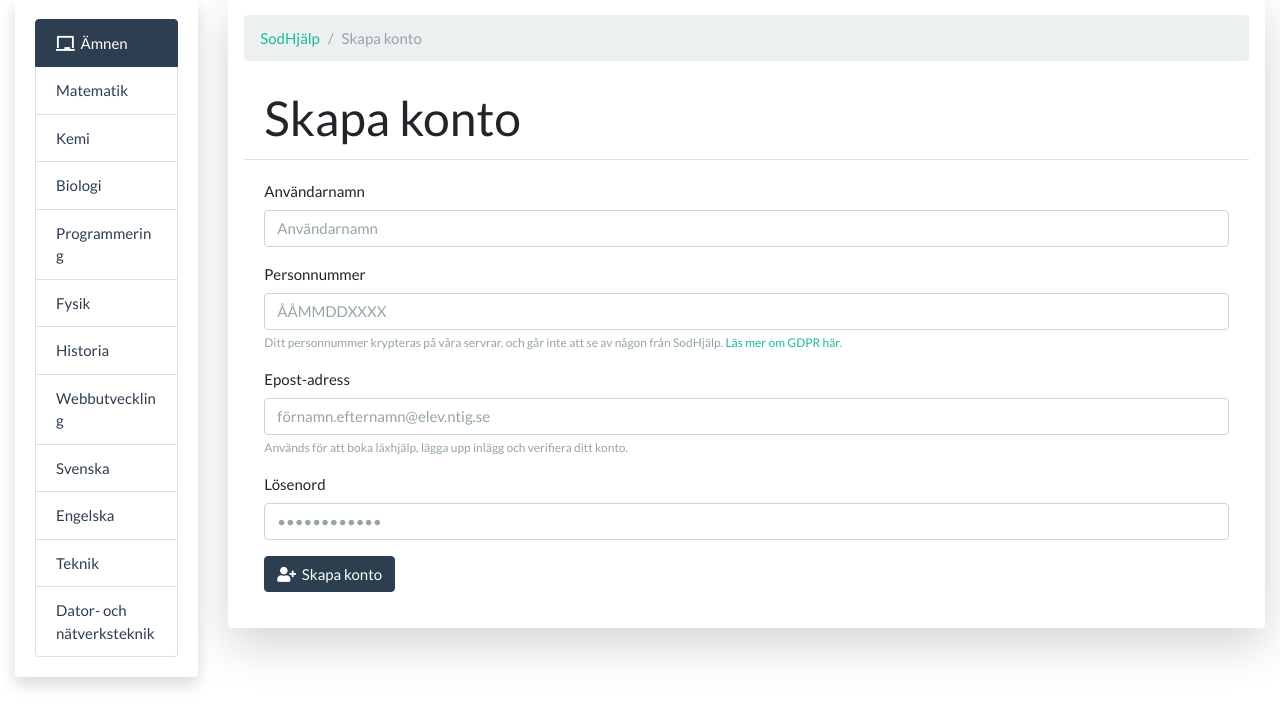
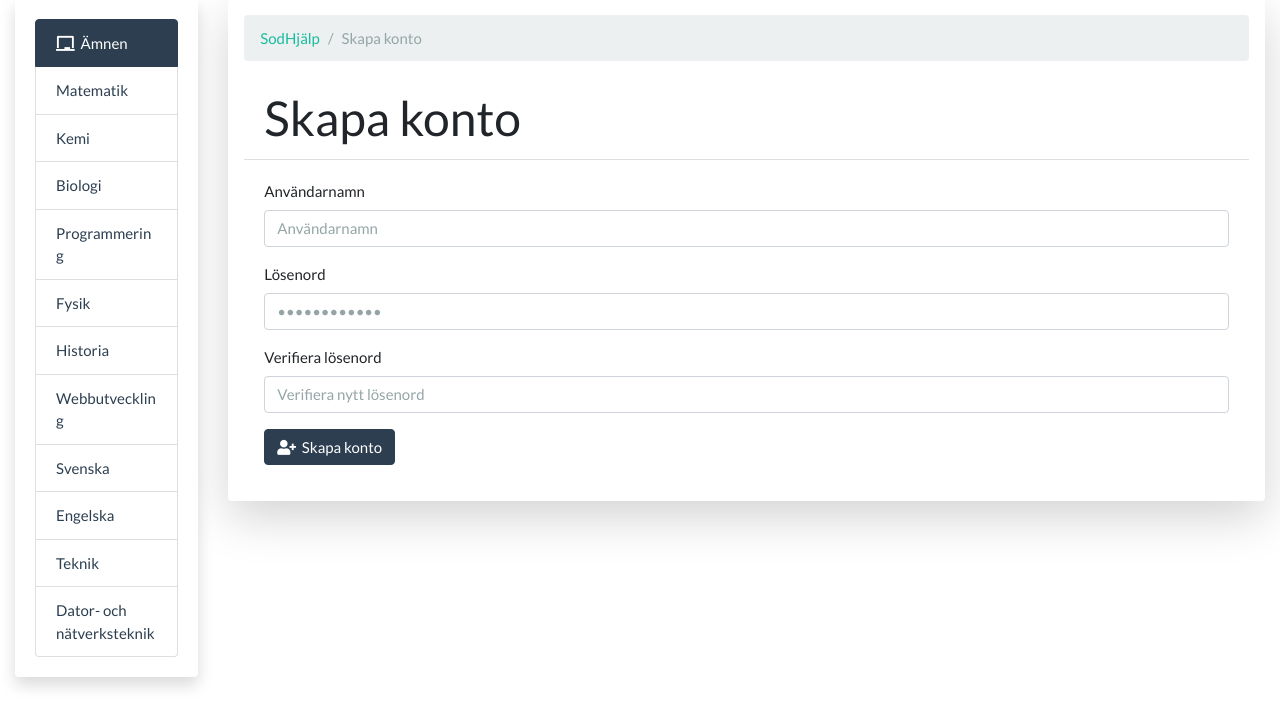
Before and after one commit to PierreLeFevre/sodhjalp, a Flask app: page /auth/register in a window 1280 px wide. Shown: the part 120-845 px from the top of the page. Run offline with Flask 2, Linux system fonts and the light colour scheme; some libraries are stand-ins or nearby versions.

Commit message:
simplified register form

```diff
--- a/flaskr/templates/auth/register.html
+++ b/flaskr/templates/auth/register.html
@@ -16,20 +16,16 @@
 		    <input type="text" class="form-control" name="username" id="username" placeholder="Användarnamn">
 		  </div>
 		  <div class="form-group">
-		    <label for="personalID">Personnummer</label>
-		    <input type="text" class="form-control" name="personalID" id="personalID" aria-describedby="personalIDHelp" placeholder="ÅÅMMDDXXXX">
-		    <small id="personalIDHelp" class="form-text text-muted">Ditt personnummer krypteras på våra servrar, och går inte att se av någon från SodHjälp. <a href="#">Läs mer om GDPR här</a>.</small>
-		  </div>
-		  <div class="form-group">
-		    <label for="email">Epost-adress</label>
-		    <input type="text" class="form-control" name="email" id="email" aria-describedby="emailHelp" placeholder="förnamn.efternamn@elev.ntig.se">
-		    <small id="emailHelp" class="form-text text-muted">Används för att boka läxhjälp, lägga upp inlägg och verifiera ditt konto.</small>
-		  </div>
-		  <div class="form-group">
 		    <label for="password">Lösenord</label>
 		    <input type="password" class="form-control" name="password" id="password" placeholder="••••••••••••">
 		  </div>
-			<input type="hidden" name="csrf_token" value="{{ csrf_token() }}"/>
+
+          <div class="form-group">
+            <label for="password">Verifiera lösenord</label>
+            <input type="password" class="form-control" name="re_password" id="re_password" aria-describedby="emailHelp" placeholder="Verifiera nytt lösenord">
+          </div>
+
+		  <input type="hidden" name="csrf_token" value="{{ csrf_token() }}"/>
 
 		  <button type="submit" class="btn btn-primary"><i class="fas fa-user-plus"></i>&nbsp;&nbsp;Skapa konto</button>
 		</form>
```
